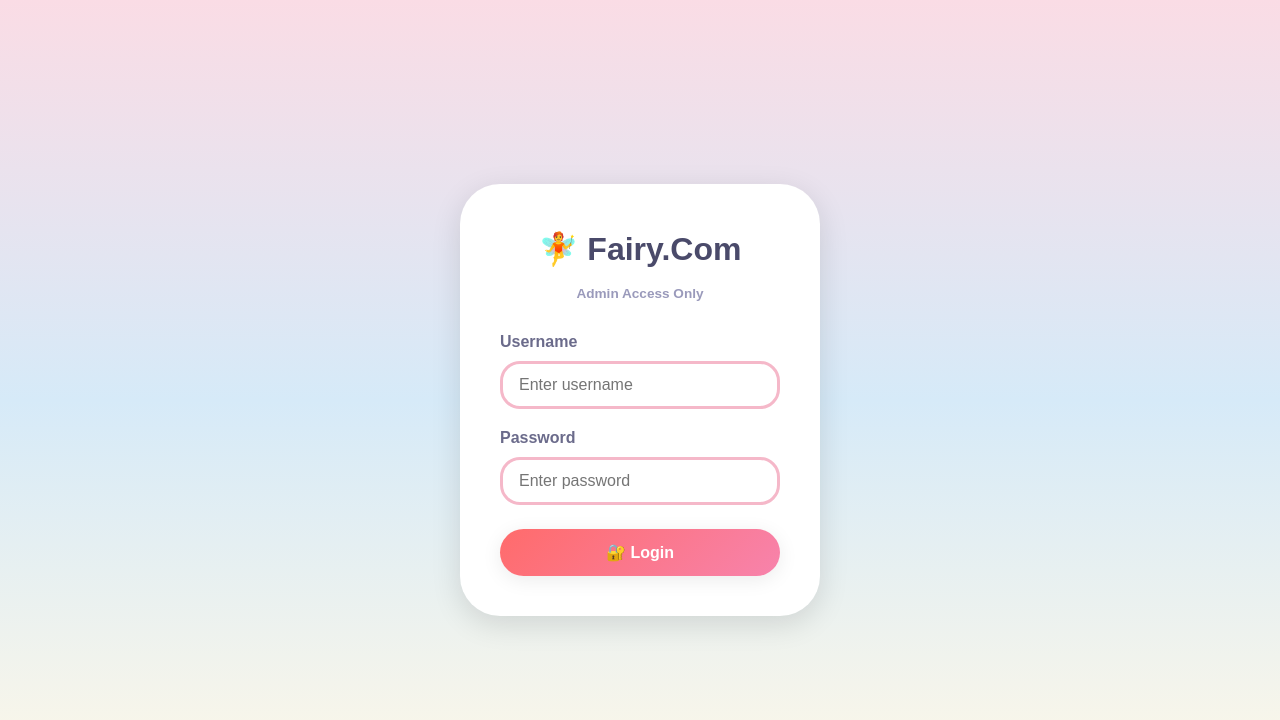
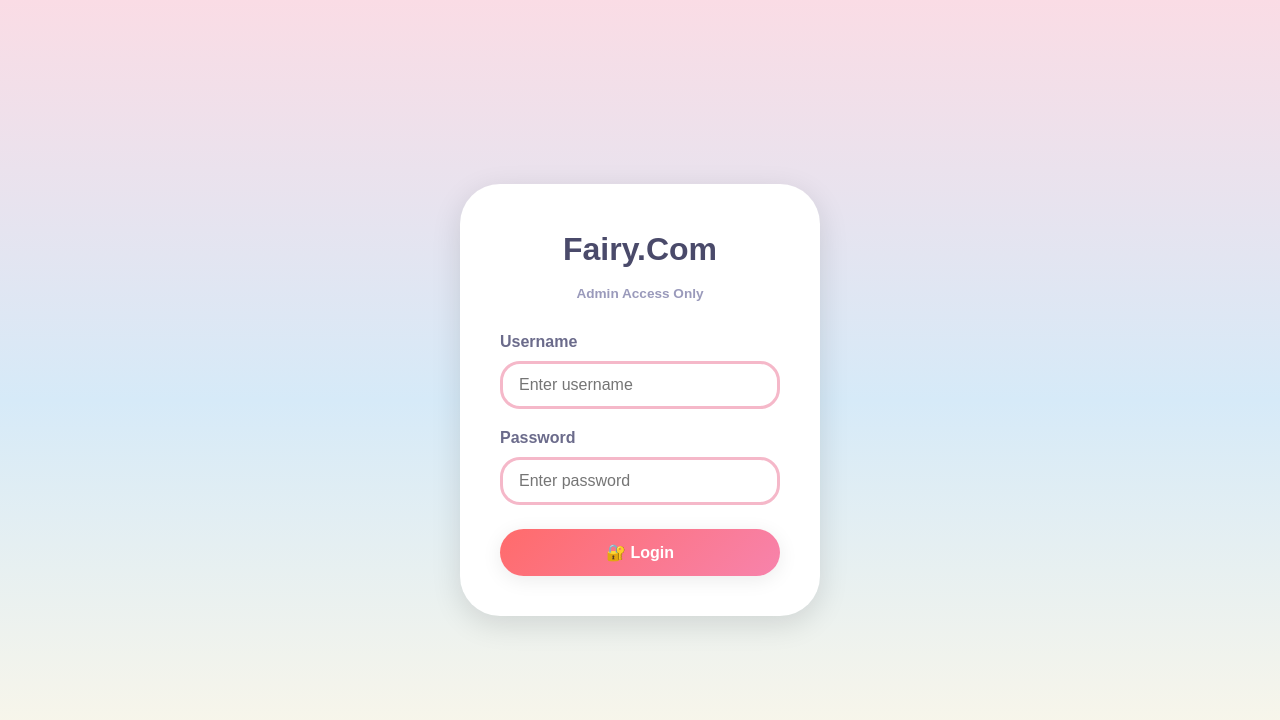
Before and after one commit to azim0203/fairy-com-baby-shop, a React (Vite) app: page /admin in a window 1280 px wide. Shown: the top 720 px of the page. Built offline with nearby package versions, Linux system fonts and the light colour scheme.

Commit message:
Remove fairy emoji, clean professional branding

```diff
--- a/src/components/Footer.jsx
+++ b/src/components/Footer.jsx
@@ -7,7 +7,7 @@ export default function Footer() {
             <div className="container">
                 <div className="footer-grid">
                     <div className="footer-brand">
-                        <h3>🧚 fairy.com</h3>
+                        <h3>Fairy.Com</h3>
                         <p><strong>ANISH SHAIKH</strong> - Proprietor</p>
                         <p>Your trusted destination for quality baby products in Surat, Gujarat.</p>
                         <div className="footer-social">
--- a/src/pages/admin/Login.jsx
+++ b/src/pages/admin/Login.jsx
@@ -24,7 +24,7 @@ export default function AdminLogin() {
     return (
         <div className="admin-login">
             <div className="login-card">
-                <h1 className="login-logo">🧚 Fairy.Com</h1>
+                <h1 className="login-logo">Fairy.Com</h1>
                 <p className="login-subtitle">Admin Access Only</p>
 
                 <form onSubmit={handleSubmit} className="login-form">
```
